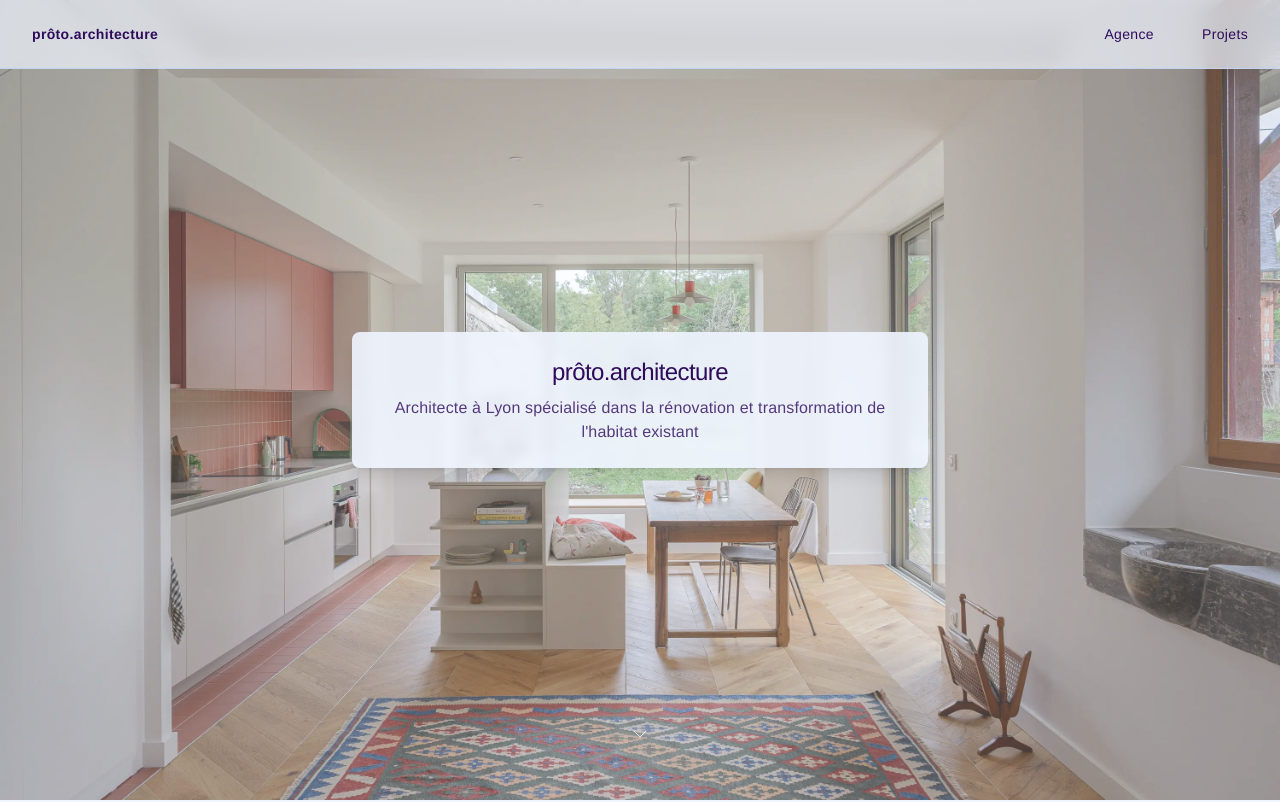
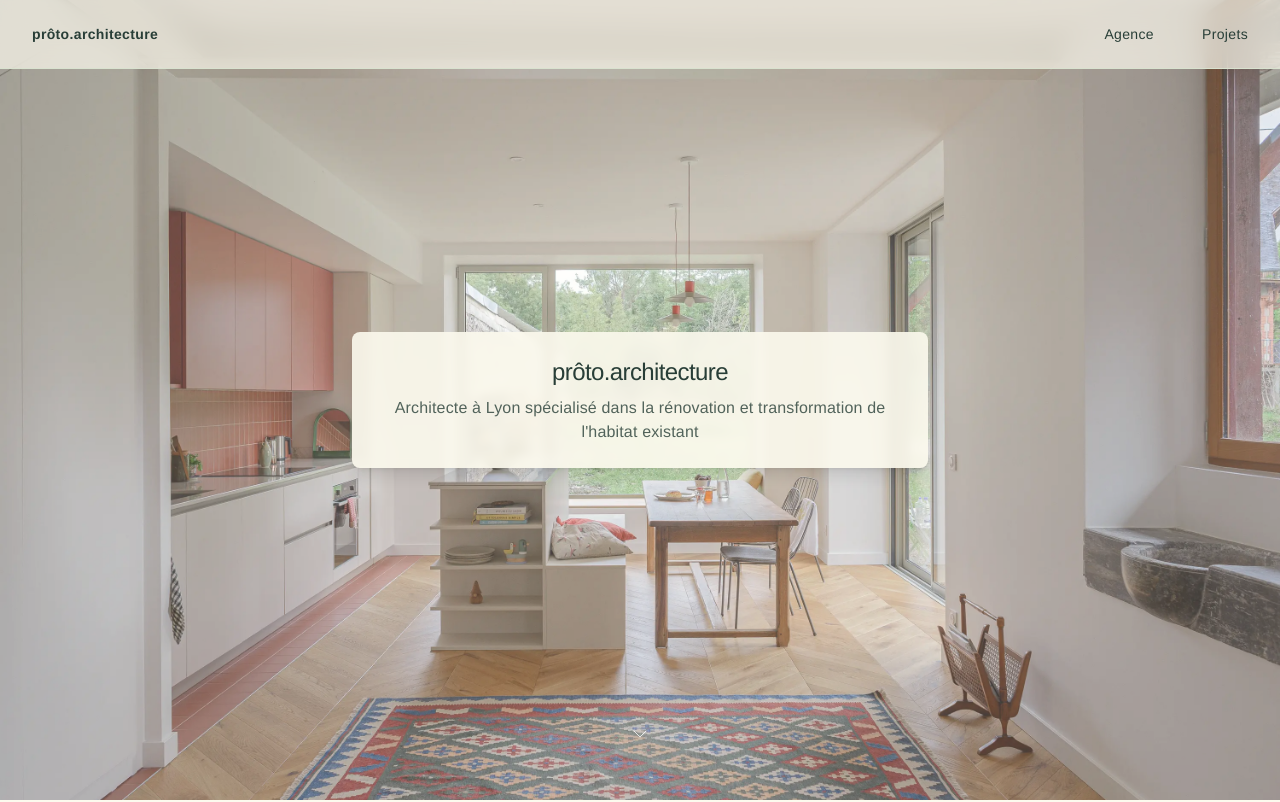
Before and after one commit to Ladias-Elie/proto-architecture, a React (Vite) app: page / in a window 1280 px wide. Shown: the top 802 px of the page. Built offline with nearby package versions, Linux system fonts and the light colour scheme; the HTML template or start-up script is replaced by a standard one.

Commit message:
Update color palette

```diff
--- a/src/index.css
+++ b/src/index.css
@@ -8,83 +8,83 @@ All colors MUST be HSL.
 
 @layer base {
   :root {
-    --background: 217 100% 97%;
-    --foreground: 266 79% 20%;
+    --background: 50 70% 96%;
+    --foreground: 160 22% 20%;
 
     --card: 0 0% 100%;
-    --card-foreground: 266 79% 20%;
+    --card-foreground: 160 22% 20%;
 
     --popover: 0 0% 100%;
-    --popover-foreground: 266 79% 20%;
+    --popover-foreground: 160 22% 20%;
 
-    --primary: 217 100% 61%;
+    --primary: 89 33% 56%;
     --primary-foreground: 0 0% 100%;
 
-    --secondary: 266 79% 57%;
+    --secondary: 28 87% 65%;
     --secondary-foreground: 0 0% 100%;
 
-    --muted: 217 100% 92%;
-    --muted-foreground: 266 79% 35%;
+    --muted: 89 30% 90%;
+    --muted-foreground: 89 33% 30%;
 
-    --accent: 43 100% 52%;
-    --accent-foreground: 266 79% 20%;
+    --accent: 50 83% 74%;
+    --accent-foreground: 160 22% 20%;
 
-    --destructive: 326 100% 50%;
+    --destructive: 357 43% 52%;
     --destructive-foreground: 0 0% 100%;
 
-    --border: 217 60% 85%;
-    --input: 217 60% 85%;
-    --ring: 217 100% 61%;
+    --border: 89 25% 85%;
+    --input: 89 25% 85%;
+    --ring: 89 33% 56%;
 
     --radius: 0.5rem;
 
-    --sidebar-background: 266 79% 15%;
-    --sidebar-foreground: 217 100% 90%;
-    --sidebar-primary: 217 100% 61%;
+    --sidebar-background: 160 22% 15%;
+    --sidebar-foreground: 89 33% 85%;
+    --sidebar-primary: 89 33% 56%;
     --sidebar-primary-foreground: 0 0% 100%;
-    --sidebar-accent: 43 100% 52%;
-    --sidebar-accent-foreground: 266 79% 20%;
-    --sidebar-border: 266 79% 30%;
-    --sidebar-ring: 43 100% 52%;
+    --sidebar-accent: 28 87% 65%;
+    --sidebar-accent-foreground: 0 0% 100%;
+    --sidebar-border: 160 22% 30%;
+    --sidebar-ring: 50 83% 74%;
   }
 
   .dark {
-    --background: 266 79% 12%;
-    --foreground: 217 100% 90%;
+    --background: 160 22% 12%;
+    --foreground: 89 33% 85%;
 
-    --card: 266 79% 16%;
-    --card-foreground: 217 100% 90%;
+    --card: 160 22% 16%;
+    --card-foreground: 89 33% 85%;
 
-    --popover: 266 79% 16%;
-    --popover-foreground: 217 100% 90%;
+    --popover: 160 22% 16%;
+    --popover-foreground: 89 33% 85%;
 
-    --primary: 217 100% 75%;
-    --primary-foreground: 266 79% 15%;
+    --primary: 89 33% 70%;
+    --primary-foreground: 160 22% 15%;
 
-    --secondary: 326 100% 50%;
+    --secondary: 28 87% 65%;
     --secondary-foreground: 0 0% 100%;
 
-    --muted: 266 79% 20%;
-    --muted-foreground: 217 100% 75%;
+    --muted: 160 22% 20%;
+    --muted-foreground: 89 33% 70%;
 
-    --accent: 43 100% 52%;
-    --accent-foreground: 266 79% 15%;
+    --accent: 50 83% 74%;
+    --accent-foreground: 160 22% 15%;
 
-    --destructive: 15 97% 51%;
+    --destructive: 357 43% 52%;
     --destructive-foreground: 0 0% 100%;
 
-    --border: 266 79% 25%;
-    --input: 266 79% 25%;
-    --ring: 217 100% 75%;
+    --border: 160 22% 25%;
+    --input: 160 22% 25%;
+    --ring: 89 33% 70%;
 
-    --sidebar-background: 266 79% 10%;
-    --sidebar-foreground: 217 100% 90%;
-    --sidebar-primary: 217 100% 75%;
-    --sidebar-primary-foreground: 266 79% 15%;
-    --sidebar-accent: 43 100% 52%;
-    --sidebar-accent-foreground: 266 79% 15%;
-    --sidebar-border: 266 79% 25%;
-    --sidebar-ring: 43 100% 52%;
+    --sidebar-background: 160 22% 10%;
+    --sidebar-foreground: 89 33% 85%;
+    --sidebar-primary: 89 33% 70%;
+    --sidebar-primary-foreground: 160 22% 15%;
+    --sidebar-accent: 28 87% 65%;
+    --sidebar-accent-foreground: 0 0% 100%;
+    --sidebar-border: 160 22% 25%;
+    --sidebar-ring: 50 83% 74%;
   }
 }
 
```
